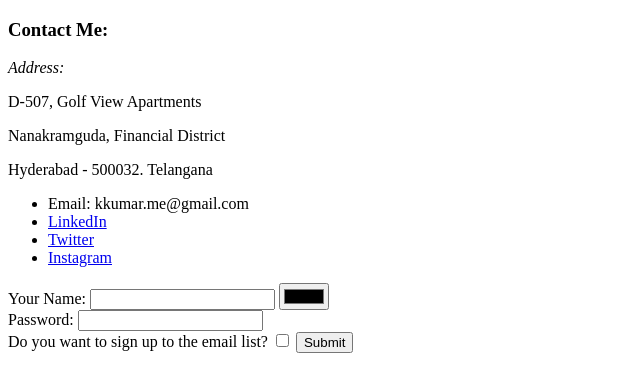
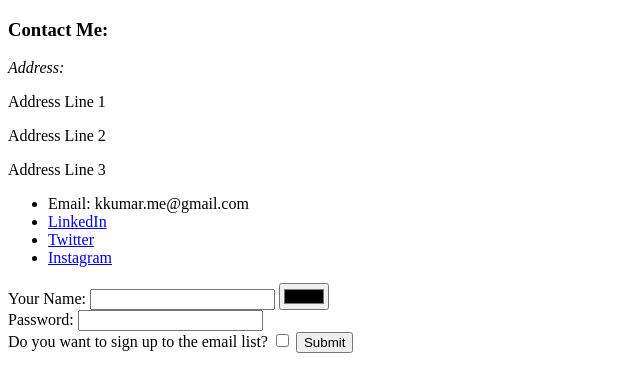
Before and after one commit to kishor1310/cv, a plain HTML site: page contact_me.html in a window 1280 px wide. Shown: the whole page, without its empty margins (0-640 px from the left). Drawn offline with Linux system fonts and the light colour scheme.

Commit message:
Update contact_me.html

```diff
--- a/contact_me.html
+++ b/contact_me.html
@@ -7,9 +7,9 @@
   <body>
     <h3>Contact Me:</h3>
     <p><em>Address:</em></p>
-    <p>D-507, Golf View Apartments</p>
-    <p>Nanakramguda, Financial District</p>
-    <p>Hyderabad - 500032. Telangana</p>
+    <p>Address Line 1</p>
+    <p>Address Line 2</p>
+    <p>Address Line 3</p>
     <ul>
       <li>Email: kkumar.me@gmail.com</li>
       <li><a href="https://www.linkedin.com/in/kishor-kumar-71461b47/">LinkedIn</a></li>
```
